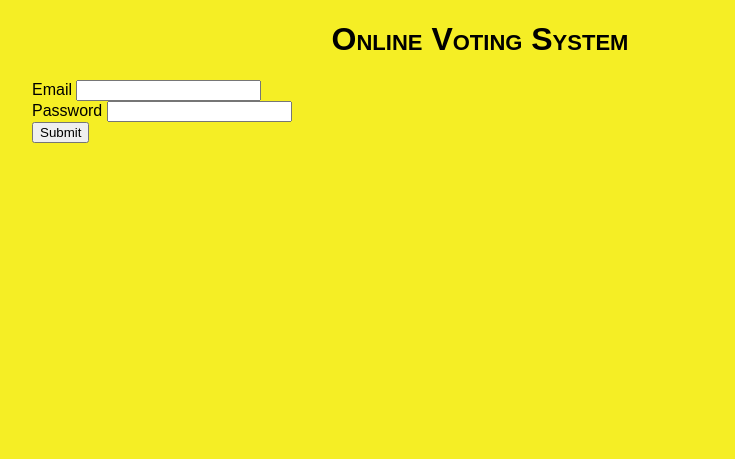
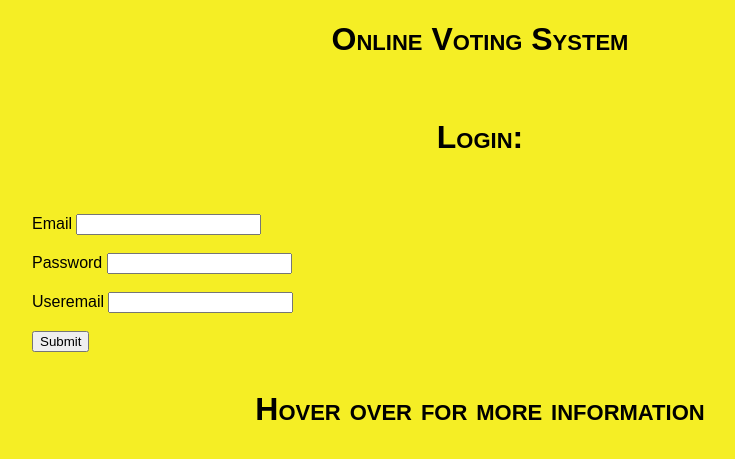
Before and after one commit to ku5-ku5/CM2305-Voting-System-Prototype-, a Python web app: template Prototype/templates/login.html in a window 1280 px wide. Shown: the top 459 px of the page, without its empty margins (160-895 px from the left). Run offline with Jinja, Linux system fonts and the light colour scheme; the template is opened without the code that fills it: most values are stand-ins (such as "Sample title", 1, 10 or a date in 2020); form fields are guessed from the names that the template uses.

Commit message:
vote
small changes to login

```diff
--- a/Prototype/forms.py
+++ b/Prototype/forms.py
@@ -19,6 +19,7 @@ class registrationForm(FlaskForm):
 class loginForm(FlaskForm):
     email = StringField('Email', validators=[DataRequired(), Email()])
     password = PasswordField('Password', validators=[DataRequired()])
+    useremail=StringField('Please Leave Blank', validators=[Regexp('^$',message="Please hover over textbox for more information")])
     submit = SubmitField('Login')
 
 class SubmitVoteForm(FlaskForm):
--- a/Prototype/templates/login.html
+++ b/Prototype/templates/login.html
@@ -1,22 +1,37 @@
 {% extends "layout.html" %}
 {% block content %}
+<br>
+<h1> Login: </h1>
 <form action="" method="POST">
   {{ form.csrf_token }}
+  <br><br>
   <section class="">
     {{ form.email.label }} {{ form.email }}
     {% for error in form.email.errors %}
-      <span style="color: red;">[{{ error }}]</span>
+      <span style="color: blue;">[{{ error }}]</span>
     {% endfor %}
   </section>
+  <br>
   <section class="">
     {{ form.password.label }} {{ form.password }}
     {% for error in form.password.errors %}
-      <span style="color: red;">[{{ error }}]</span>
+      <span style="color: blue;">[{{ error }}]</span>
     {% endfor %}
   </section>
+  <br>
+  <div class="">
+    <span title="This is a basic anti-spam bot feature. The bot will see the field name is called 'useremail' and therefore will fill this in with an email, which will then cause the login not to proceed as the field needs to be blank."> {{ form.useremail.label }} </span>
+    <span title="This is a basic anti-spam bot feature. The bot will see the field name is called 'useremail' and therefore will fill this in with an email, which will then cause the login not to proceed as the field needs to be blank.">{{ form.useremail}}</span>
+    {% for error in form.useremail.errors %}
+    <span style="color: blue;">[{{ error }}]</span>
+    {% endfor %}
+  <br>
+  <br>
   <section class="">
     {{ form.submit() }}
   </section>
 </form>
+<br>
+<h1> Hover over for more information</h1>
 
 {% endblock content %}
```
